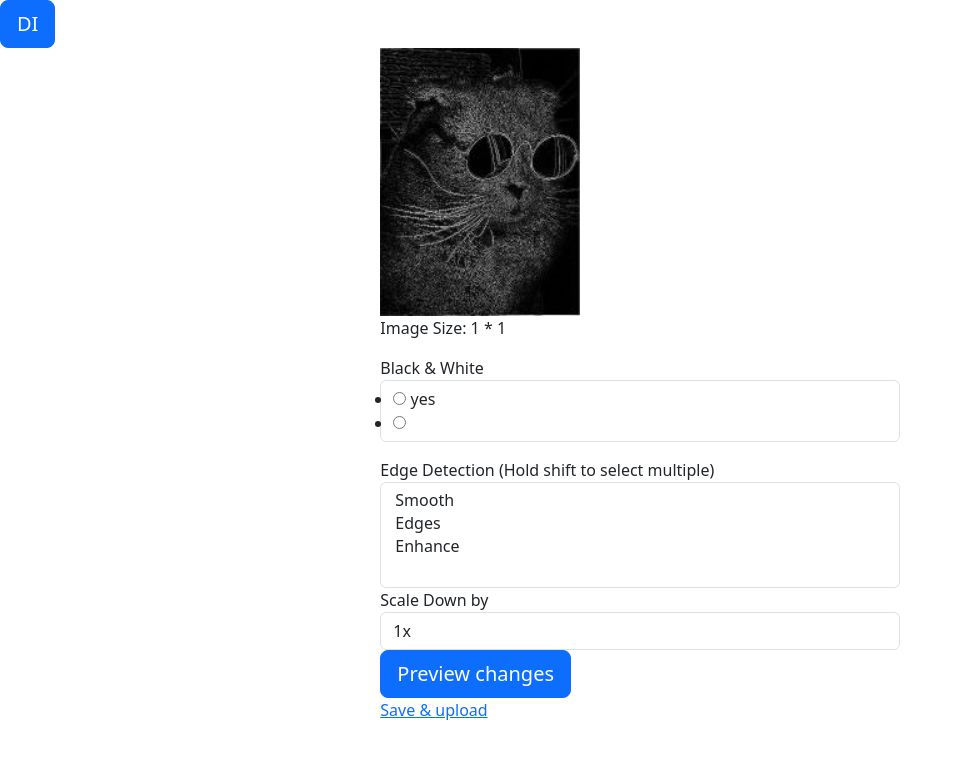
After one commit to Zhenhua01/flask-aws-pixly, a Flask app: template templates/edit_image.html in a window 1280 px wide. The commit adds this page. Shown: the top 759 px of the page, without its empty margins (0-963 px from the left). Run offline with Flask 2, Linux system fonts and the light colour scheme; tables that the repository leaves empty hold one stand-in row (values such as "Sample post"); the template is opened without the code that fills it: values that come from a table or form of the project are taken from there, most other values are stand-ins (such as "Sample title", 1, 10 or a date in 2020); some libraries are stand-ins or nearby versions.

Commit message:
complete some features

```diff
--- a/app.py
+++ b/app.py
@@ -6,12 +6,13 @@ from flask_debugtoolbar import DebugToolbarExtension
 from sqlalchemy.exc import IntegrityError
 from werkzeug.utils import secure_filename
 from models import Image, Image_Metadata, db, connect_db
-from forms import AddImageForm
+from forms import AddImageForm, EditImageForm, EditImageForUploadForm
 from botocore.exceptions import ClientError
 
-
+import requests
 import boto3
-from PIL import ExifTags, Image as PilImage
+from io import BytesIO
+from PIL import ExifTags, Image as PilImage, ImageFilter
 from PIL.ExifTags import TAGS
 
 
@@ -51,6 +52,7 @@ BUCKET = os.environ['BUCKET_NAME']
 
 # boto3 client functions/helpers, import .env var
 
+
 @app.get('/')
 def homepage():
     """Display home page with list of top 20 images."""
@@ -66,9 +68,11 @@ def add_image():
 
     if form.validate_on_submit():
         f = form.photo.data
+
         filename = secure_filename(f.filename)
         f.save(os.path.join(filename))
-        with open(filename, "rb") as photo:
+        with open(filename, 'rb') as photo:
+            # print(type(photo))
             s3.upload_fileobj(photo, BUCKET, filename)
 
         # delete image form app or use uploadfileobj
@@ -127,6 +131,72 @@ def show_image(id):
 
 @app.route('/image/<int:id>/edit', methods=['GET', 'POST'])
 def edit_image(id):
+    image = Image.query.get_or_404(id)
+
+    form = EditImageForm()
+
+    filename = image.amazon_file_path
+    print('refreshing here')
+    response = requests.get(filename)
+    img = PilImage.open(BytesIO(response.content))
+    img.save("static/images/edit.JPG")
+    size = img.size
+    if form.validate_on_submit():
+
+        print("formData", form.black_and_white.data)
+        print("img is", img)
+        print("edge-detect", form.edge_detection.data)
+        if form.black_and_white.data == True:
+            print("did something here 2")
+            img = img.convert('L')
+        if "Smooth" in form.edge_detection.data:
+            img = img.convert('L')
+            img = img.filter(ImageFilter.SMOOTH)
+        if "Edges" in form.edge_detection.data:
+            img = img.filter(ImageFilter.FIND_EDGES)
+        if "Enhance" in form.edge_detection.data:
+            img = img.filter(ImageFilter.EDGE_ENHANCE)
+        if form.reduce.data > 0:
+            print("reduce by", form.reduce.data)
+            img = img.reduce(form.reduce.data)
+        size = img.size
+        img.save("static/images/edit.JPG")
+        return render_template('edit_image.html', image=image, size=size, form=form)
+        # img.show() it works
+        # img.save to is edit
+        # redirect with new img
+
+    return render_template('edit_image.html', image=image, size=size, form=form)
 
 
-    return render_template('image.html')
+@app.route('/uploadedit', methods=['GET', 'POST'])
+def upload_edit_image():
+
+    form = EditImageForUploadForm()
+
+    if form.validate_on_submit():
+        filename = form.file_name.data
+        with open(os.path.join("static/images/edit.JPG"), 'rb') as photo:
+            # print(type(photo))
+            s3.upload_fileobj(photo, BUCKET, filename)
+
+        # delete image form app or use uploadfileobj
+
+        # insert image data to images table
+        image_name = form.image_name.data
+        uploaded_by = form.uploaded_by.data
+        notes = form.notes.data
+
+        image = Image(
+            image_name=image_name,
+            uploaded_by=uploaded_by,
+            notes=notes,
+            amazon_file_path=f"http://{BUCKET}.s3.us-west-1.amazonaws.com/{filename}"
+        )
+
+        db.session.add(image)
+        db.session.commit()
+
+        return redirect(f'/image/{image.id}')
+
+    return render_template('upload_edit.html', form=form)
--- a/forms.py
+++ b/forms.py
@@ -1,12 +1,17 @@
 """WTForms for Pixly."""
 
+from argparse import OPTIONAL
+from signal import valid_signals
+from typing import Optional
+from wsgiref.validate import validator
 from flask_wtf import FlaskForm
-from wtforms import StringField, TextAreaField
-from wtforms.validators import DataRequired, Email, Length
+from wtforms import StringField, TextAreaField, SelectMultipleField, RadioField, SelectField
+from wtforms.validators import DataRequired, Email, Length, Optional
 from flask_wtf.file import FileField, FileRequired, FileAllowed
 
+
 class AddImageForm(FlaskForm):
-    """Form for adding users."""
+    """ Form for adding images. """
 
     photo = FileField('Image to upload:', validators=[
         FileRequired(),
@@ -19,3 +24,44 @@ class AddImageForm(FlaskForm):
     uploaded_by = StringField('Uploaded by:', validators=[DataRequired()])
 
     notes = TextAreaField('Notes:')
+
+
+class EditImageForm(FlaskForm):
+    """ Form for editing image. """
+
+    black_and_white = RadioField(
+        'Black & White',
+        choices=[(True, "yes"), (False, '')], coerce=bool)
+
+    edge_detection = SelectMultipleField(
+        'Edge Detection (Hold shift to select multiple)',
+        choices=[
+            ("Smooth", "Smooth"),
+            ("Edges", 'Edges'),
+            ("Enhance", "Enhance")
+        ])
+
+    reduce = SelectField(
+        'Scale Down by',
+        choices=[
+            (1, "1x"),
+            (2, "2x"),
+            (3, "3x"),
+            (4, "4x"),
+            (5, "5x")], coerce=int)
+
+
+class EditImageForUploadForm(FlaskForm):
+    """ Form for adding images. """
+
+    file_name = StringField('File Name:', validators=[
+        DataRequired(),
+        Length(max=50)])
+
+    image_name = StringField('Image Name:', validators=[
+        DataRequired(),
+        Length(max=50)])
+
+    uploaded_by = StringField('Uploaded by:', validators=[DataRequired()])
+
+    notes = TextAreaField('Notes:')
--- a/templates/base.html
+++ b/templates/base.html
@@ -16,9 +16,9 @@
 </head>
 
 <body class="{% block body_class %}{% endblock %}">
-
-{% block content %}
-{% endblock %}
+  <a class="btn btn-primary btn-lg" href="/">DI</a>
+  {% block content %}
+  {% endblock %}
 
 </body>
 
--- /dev/null
+++ b/templates/edit_image.html
@@ -0,0 +1,30 @@
+{% extends 'base.html' %}
+
+{% block body_class %}{% endblock %}
+
+{% block content %}
+
+<div class="row justify-content-md-center">
+  <div class="col-md-7 col-lg-5">
+    <img src="/static/images/edit.JPG" alt="">
+    <p>Image Size: {{ size[0] }} * {{ size[1] }}</p>
+    <form method="POST" enctype="multipart/form-data" id="add_image_form">
+      {{ form.hidden_tag() }}
+
+      {% for field in form
+      if field.widget.input_type != 'hidden' %}
+      {% for error in field.errors %}
+      <span class="text-danger">{{ error }}</span>
+      {% endfor %}
+      <label>{{ field.label }}</label>
+      {{ field(class="form-control") }}
+      {% endfor %}
+
+      <button class="btn btn-primary btn-lg">Preview changes</button>
+    </form>
+    <a href="/uploadedit">Save & upload</a>
+  </div>
+</div>
+
+
+{% endblock %}
--- a/templates/image.html
+++ b/templates/image.html
@@ -3,6 +3,6 @@
 {% block content %}
 <div class="row">
   <img src="{{ image.amazon_file_path }}" alt="">
-  <button class="btn btn-primary btn-lg">Edit Image</button>
+  <a href="/image/{{image.id}}/edit" class="btn btn-primary btn-lg">Edit Image</a>
 </div>
 {% endblock %}
--- a/templates/index.html
+++ b/templates/index.html
@@ -3,6 +3,7 @@
 {% block content %}
 <div class="row">
 
+  <h1>Discount Instagram</h1>
   <a href="/addimage" class="btn btn-primary btn-lg">Add New Image</a>
 
   {% for image in images %}
```
Also changed, not shown: templates/upload_edit.html (added, +29 -0 lines), build.jpg (added), samplecat.jpg (added), static/images/edit.JPG (added).
